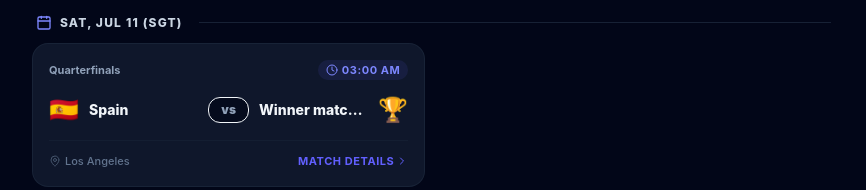
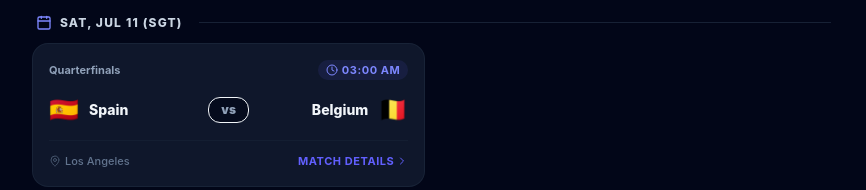
Before and after one commit to hassanabidpk/fifa-2026-vibe-coding, a React (Vite) app: page / in a window 1280 px wide. Shown: the part 10028-10218 px from the top of the page, without its empty margins (0-866 px from the left). Built offline with nearby package versions, Linux system fonts and the light colour scheme.

Commit message:
chore: refresh fifa data

```diff
--- a/src/data/fifa-fixtures.ts
+++ b/src/data/fifa-fixtures.ts
@@ -1377,7 +1377,7 @@ const OFFICIAL_FIFA_FIXTURES_JSON = String.raw`[
     "matchNumber": 98,
     "group": "Quarterfinals",
     "homeTeam": "Spain",
-    "awayTeam": "Winner match 94",
+    "awayTeam": "Belgium",
     "dateSgt": "Sat, Jul 11",
     "timeSgt": "03:00 AM",
     "stadium": "Los Angeles Stadium",
```
